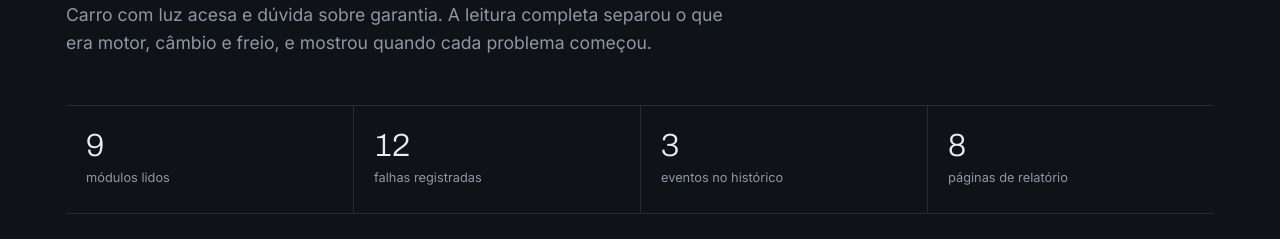
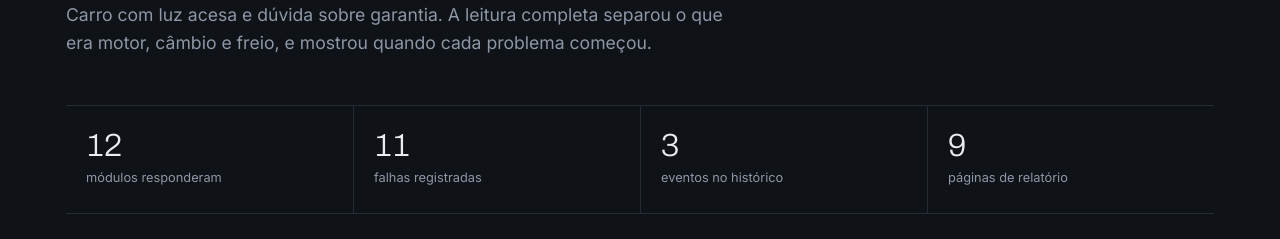
Before and after one commit to gabriel291-padilha/PAD_AUTO_TEC_page, a plain HTML site: page index.html in a window 1280 px wide. Shown: the part 2240-2479 px from the top of the page. Drawn offline with Linux system fonts and the light colour scheme.

Commit message:
Ajusta números do caso para bater com o relatório
Co-Authored-By: Claude Opus 5.5 <noreply@anthropic.com>

```diff
--- a/index.html
+++ b/index.html
@@ -245,10 +245,10 @@ footer .wrap{padding-block:28px;display:flex;flex-wrap:wrap;justify-content:spac
       <p class="lead">Carro com luz acesa e dúvida sobre garantia. A leitura completa separou o que era motor, câmbio e freio, e mostrou quando cada problema começou.</p>
     </div>
     <div class="case-top">
-      <div><b>9</b><small>módulos lidos</small></div>
-      <div><b>12</b><small>falhas registradas</small></div>
+      <div><b>12</b><small>módulos responderam</small></div>
+      <div><b>11</b><small>falhas registradas</small></div>
       <div><b>3</b><small>eventos no histórico</small></div>
-      <div><b>8</b><small>páginas de relatório</small></div>
+      <div><b>9</b><small>páginas de relatório</small></div>
     </div>
     <ol class="timeline">
       <li><span class="km">74.352 km</span><div><h3><span class="sev" style="background:var(--warn)"></span>Sinal de uma roda perdido</h3><p>Registrado pelo câmbio com a bateria em 8,3 V. Primeiro sinal de bateria fraca na partida.</p></div></li>
```
